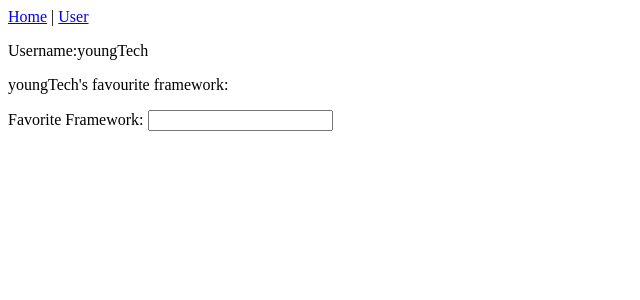
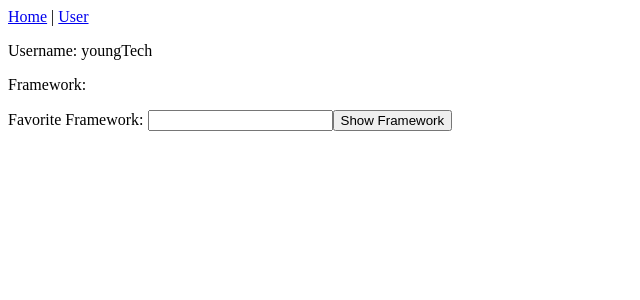
Before and after one commit to NahuelAlaniz/my-first-angular-app, an Angular app: page /user in a window 1280 px wide. Shown: the top 300 px of the page, without its empty margins (0-640 px from the left). Built offline with nearby package versions, Linux system fonts and the light colour scheme.

Commit message:
Obteniendo el valor del formulario

```diff
--- a/src/app/user.component.ts
+++ b/src/app/user.component.ts
@@ -4,16 +4,21 @@ import { FormsModule } from "@angular/forms";
 @Component({
     selector:'app-user',
     template:`
-      <p>Username:{{ username }}</p>
-      <p>{{ username }}'s favourite framework: {{ favoriteFramework}}</p>
+      <p>Username: {{ username }}</p>
+      <p>Framework: {{ favoriteFramework}}</p>
       <label for="framework">
         Favorite Framework:
         <input id = "framework" type = "text" [(ngModel)]="favoriteFramework">
       </label>
+      <button (click)="showFramework()">Show Framework</button>
     `,
     imports:[FormsModule],
 })
 export class UserComponent {
+  favoriteFramework = '';
   username = 'youngTech';
-  favoriteFramework = '';
+
+  showFramework() {
+    alert(this.favoriteFramework);
+  }
 }
```
